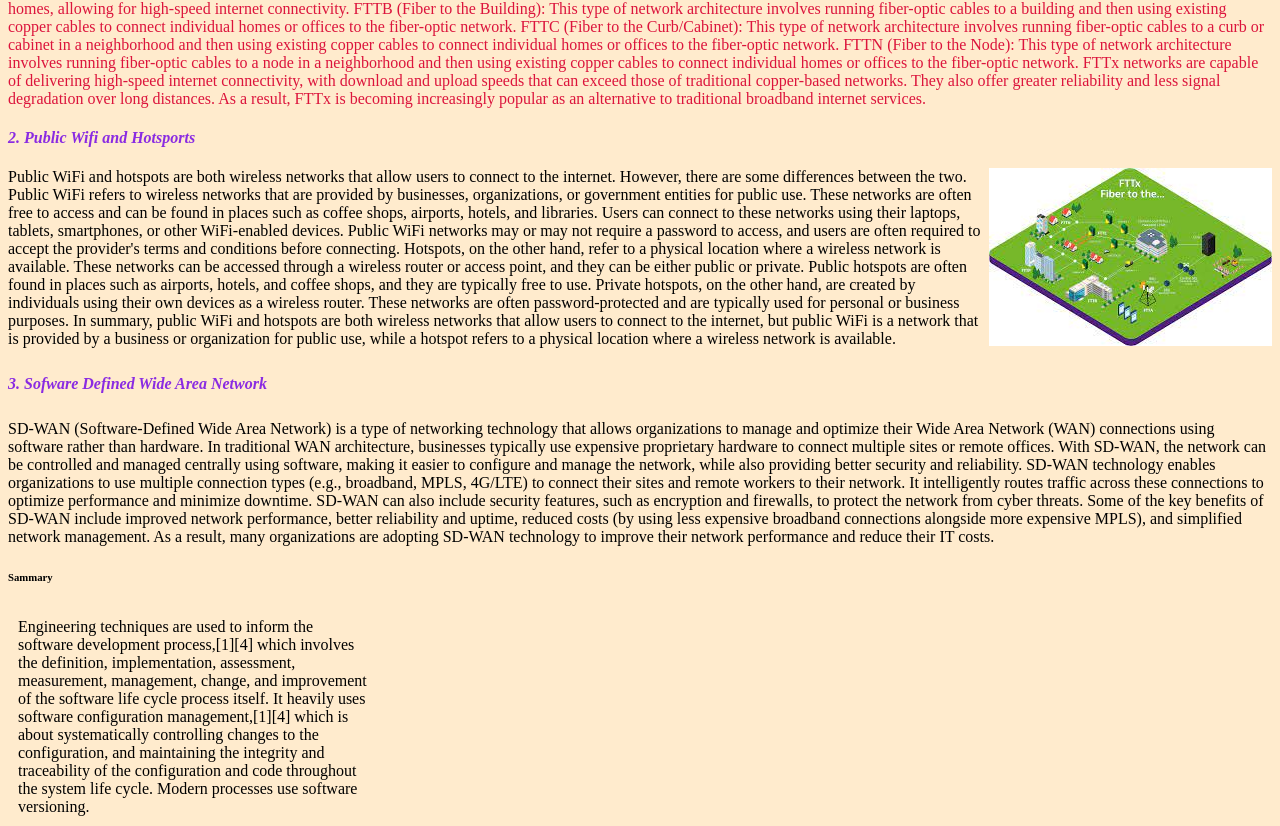
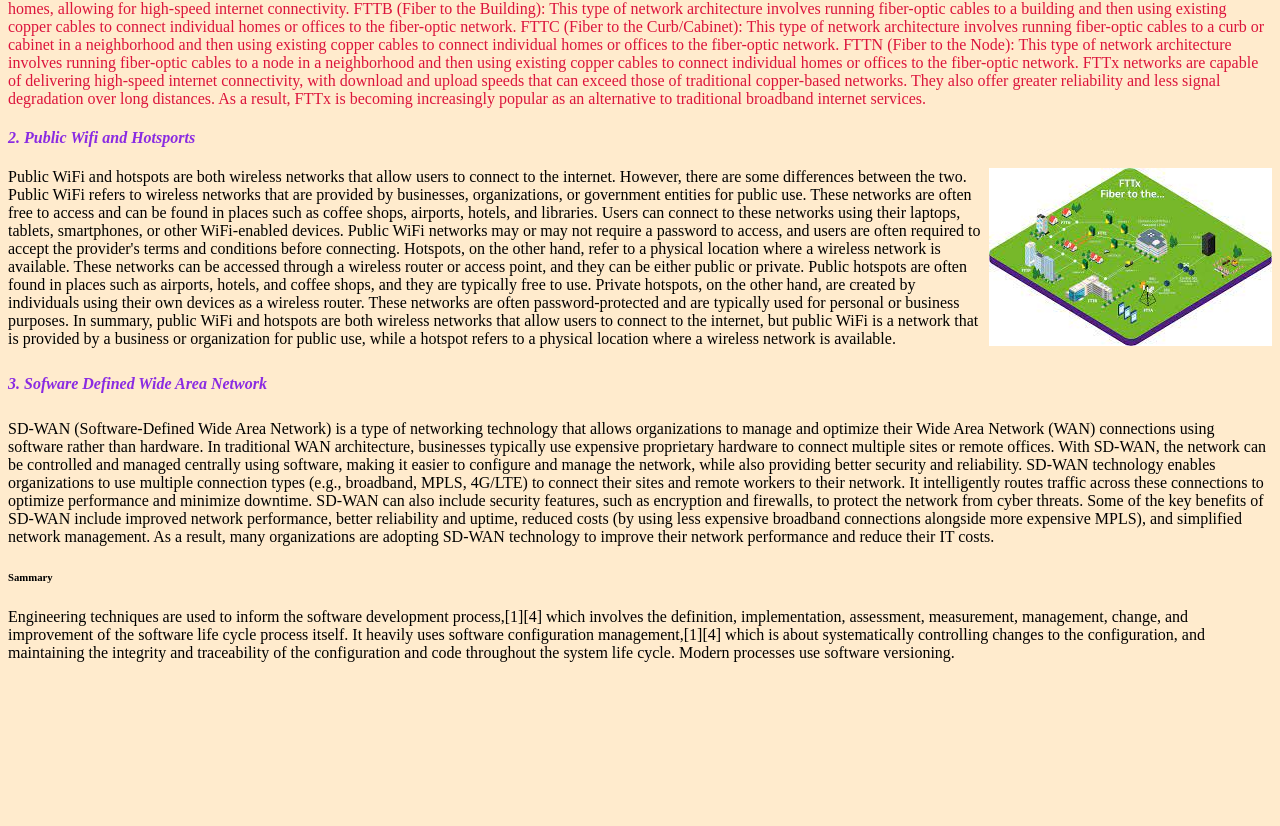
Before and after one commit to stevogola/picaso, a plain HTML site: page index.html in a window 1280 px wide. Shown: the part 415-1241 px from the top of the page. After the commit the page ends 1093 px from the top, so only its background shows below. Drawn offline with Linux system fonts and the light colour scheme.

Commit message:
final commit

```diff
--- a/styles.css
+++ b/styles.css
@@ -36,8 +36,4 @@ img{
    float: right;
 }
 
-.column{
-    width: 350px;
-    float: left;
-    margin: 10px;
-}
+ccc
```
Also changed, not shown: 3 other files.
